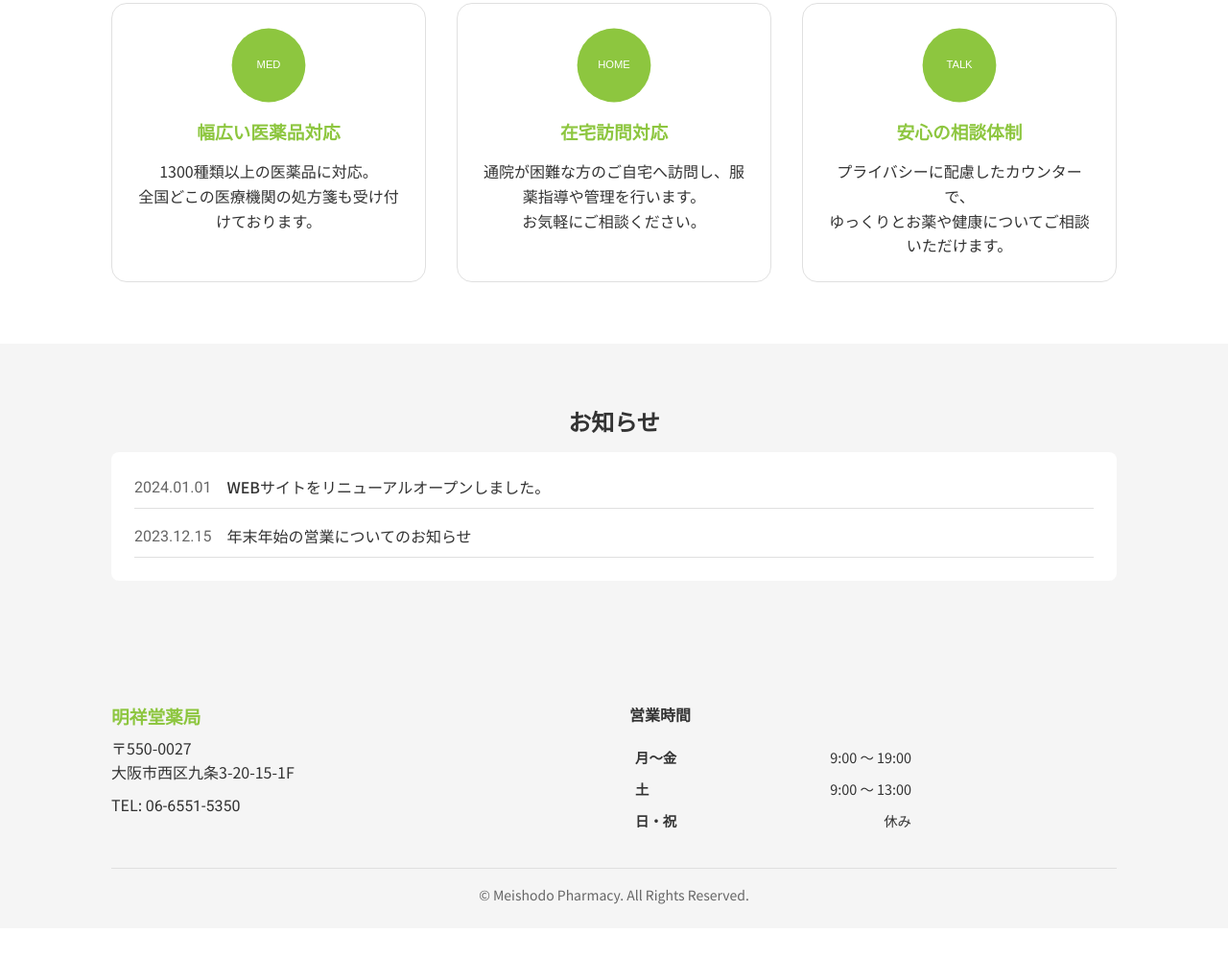
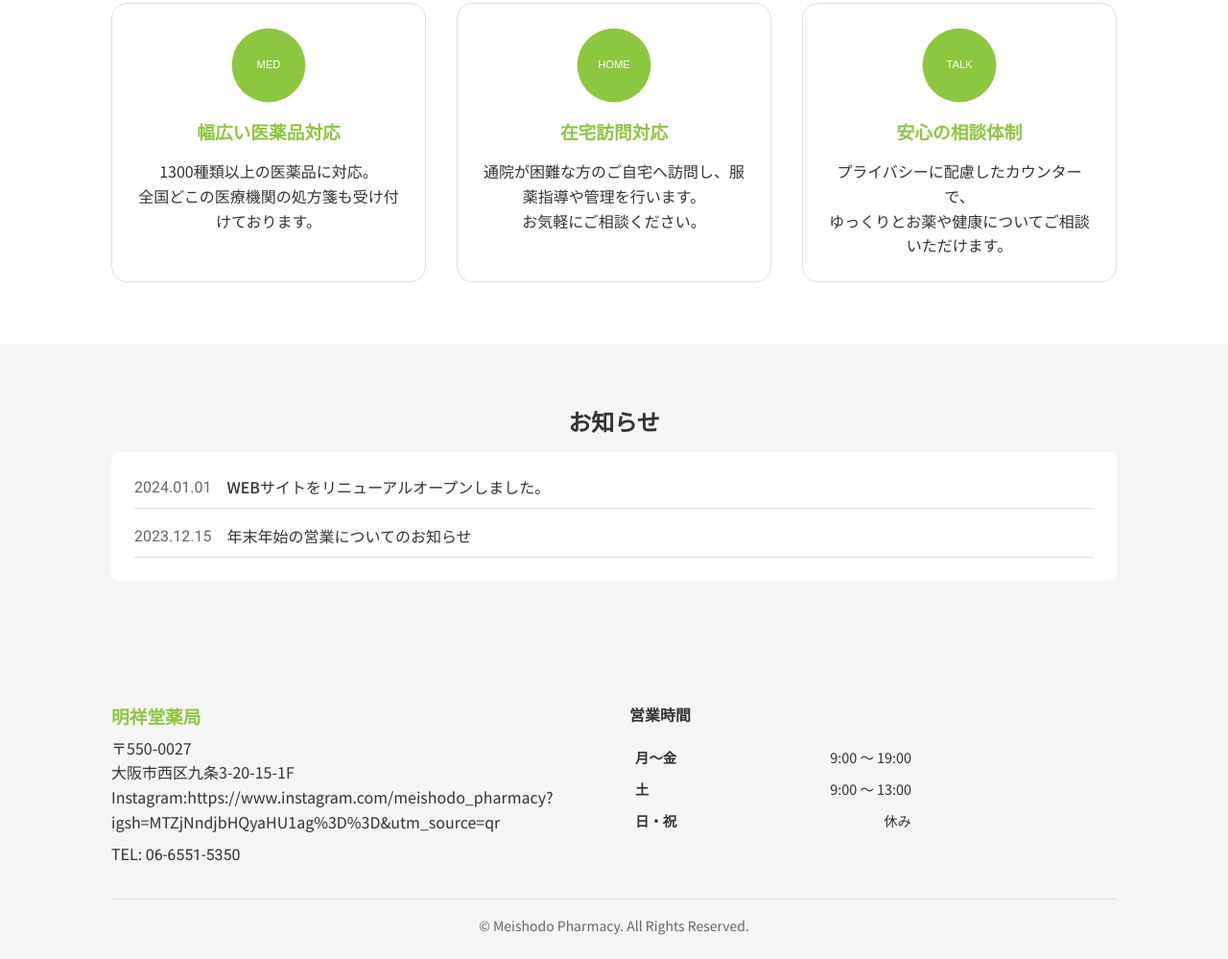
Before and after one commit to meishodo/pharmacy, a plain HTML site: page web.html in a window 1280 px wide. Shown: the part 744-1743 px from the top of the page at 96% size. Before the commit the page ends 1711 px from the top, so only its background shows below. Drawn offline with Linux system fonts and the light colour scheme.

Commit message:
Update web.html

```diff
--- a/web.html
+++ b/web.html
@@ -122,6 +122,7 @@
                 <div class="footer-info">
                     <h3>明祥堂薬局</h3>
                     <p>〒550-0027<br>大阪市西区九条3-20-15-1F</p>
+                    <p>Instagram:https://www.instagram.com/meishodo_pharmacy?igsh=MTZjNndjbHQyaHU1ag%3D%3D&utm_source=qr</p>
                     <p style="margin-top: var(--spacing-sm);">TEL: <span class="en-text">06-6551-5350</span></p>
                 </div>
                 <div>
```
